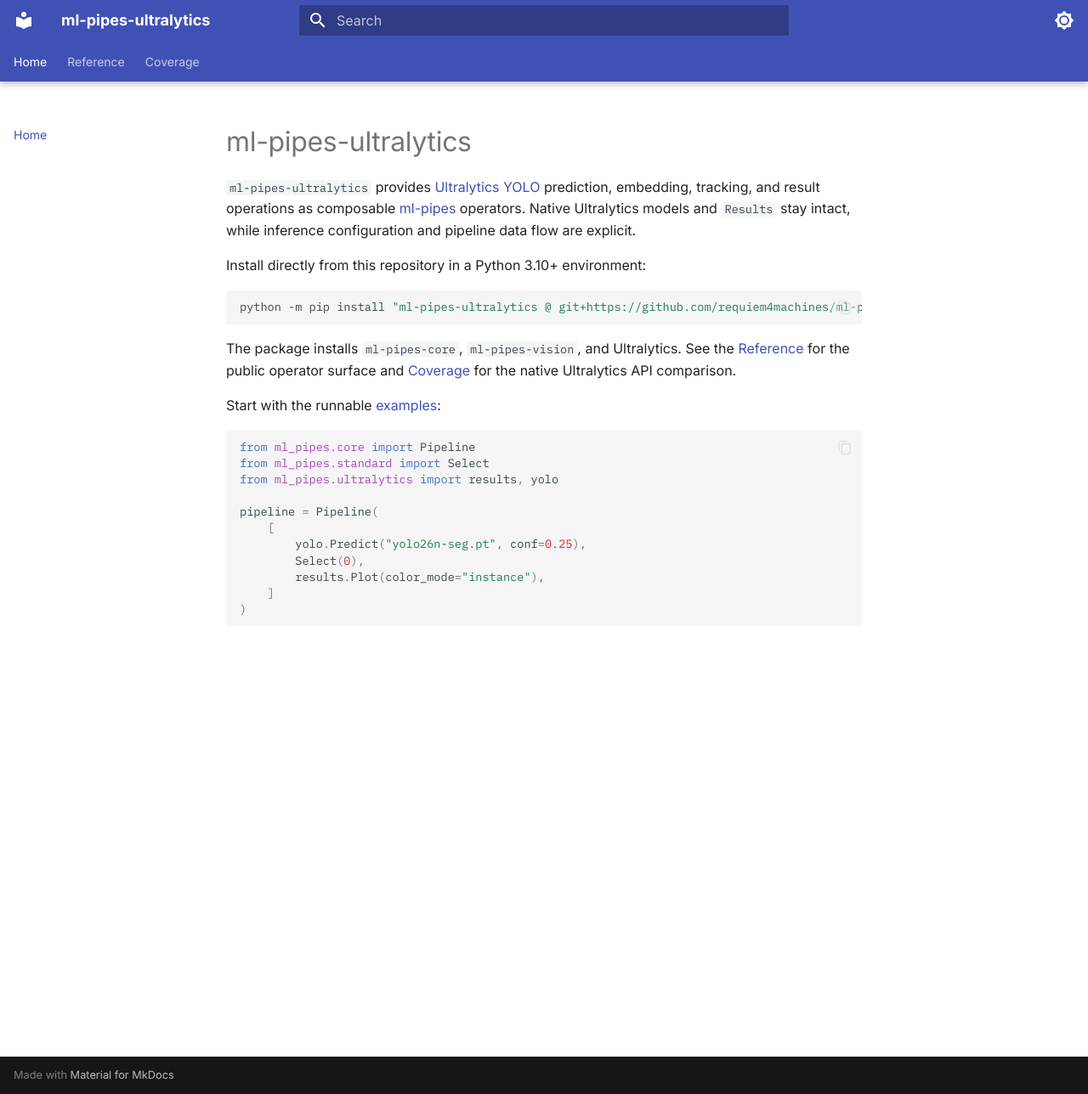
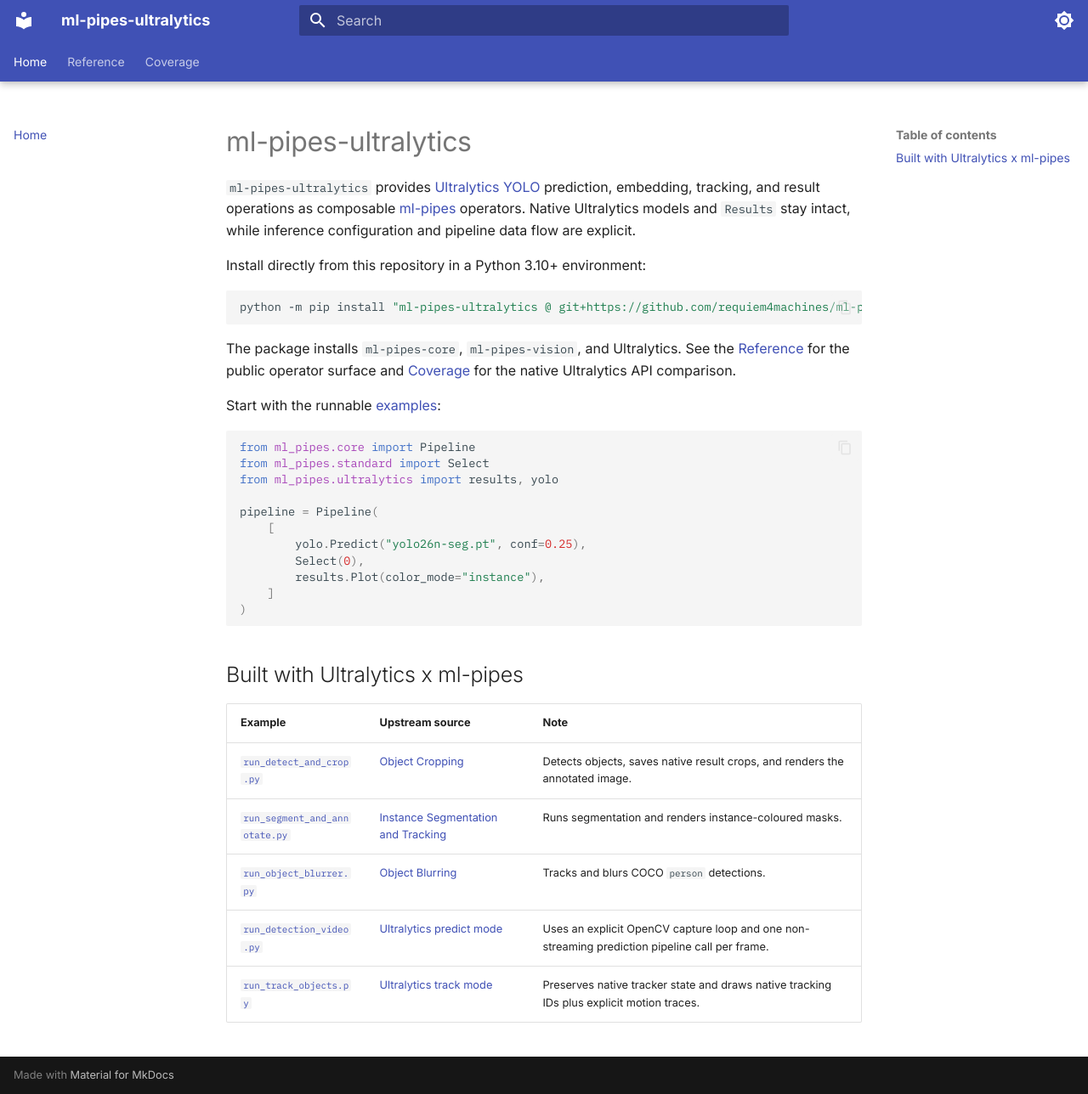
Before and after one commit to trained-by-humans/ml-pipes-ultralytics, an MkDocs documentation site: the page built from docs/index.md, in a window 1280 px wide and 1288 px high. Shown: the whole window at 85% size. Built offline with MkDocs 1.6.1 and Material for MkDocs 9.7.7, drawn with Linux system fonts in a browser that asks for light colours.

Commit message:
Add examples to documentation homepage

````diff
--- a/docs/index.md
+++ b/docs/index.md
@@ -31,3 +31,13 @@
     ]
 )
 ```
+
+## Built with Ultralytics x ml-pipes
+
+| Example | Upstream source | Note |
+|---|---|---|
+| [`run_detect_and_crop.py`](https://github.com/requiem4machines/ml-pipes-ultralytics/blob/main/examples/run_detect_and_crop.py) | [Object Cropping](https://docs.ultralytics.com/guides/object-cropping/) | Detects objects, saves native result crops, and renders the annotated image. |
+| [`run_segment_and_annotate.py`](https://github.com/requiem4machines/ml-pipes-ultralytics/blob/main/examples/run_segment_and_annotate.py) | [Instance Segmentation and Tracking](https://docs.ultralytics.com/guides/instance-segmentation-and-tracking/) | Runs segmentation and renders instance-coloured masks. |
+| [`run_object_blurrer.py`](https://github.com/requiem4machines/ml-pipes-ultralytics/blob/main/examples/run_object_blurrer.py) | [Object Blurring](https://docs.ultralytics.com/guides/object-blurring/) | Tracks and blurs COCO `person` detections. |
+| [`run_detection_video.py`](https://github.com/requiem4machines/ml-pipes-ultralytics/blob/main/examples/run_detection_video.py) | [Ultralytics predict mode](https://docs.ultralytics.com/modes/predict/) | Uses an explicit OpenCV capture loop and one non-streaming prediction pipeline call per frame. |
+| [`run_track_objects.py`](https://github.com/requiem4machines/ml-pipes-ultralytics/blob/main/examples/run_track_objects.py) | [Ultralytics track mode](https://docs.ultralytics.com/modes/track/) | Preserves native tracker state and draws native tracking IDs plus explicit motion traces. |
````
